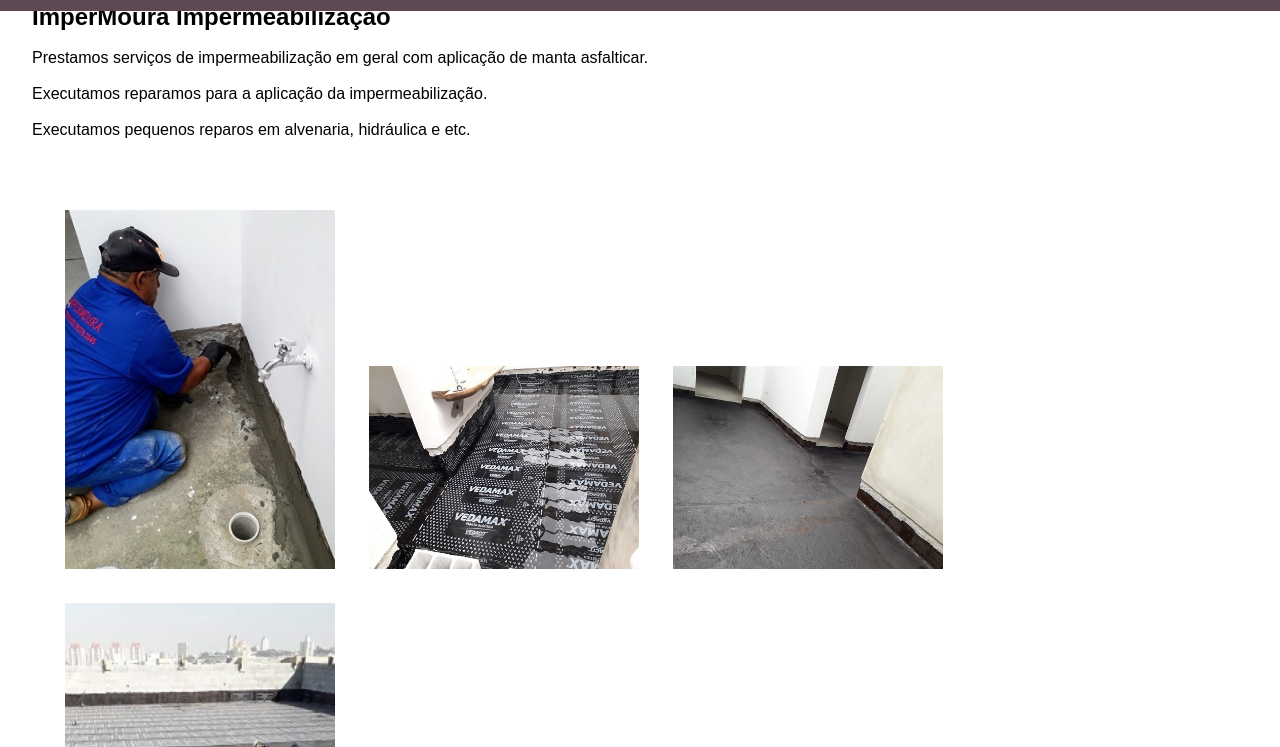
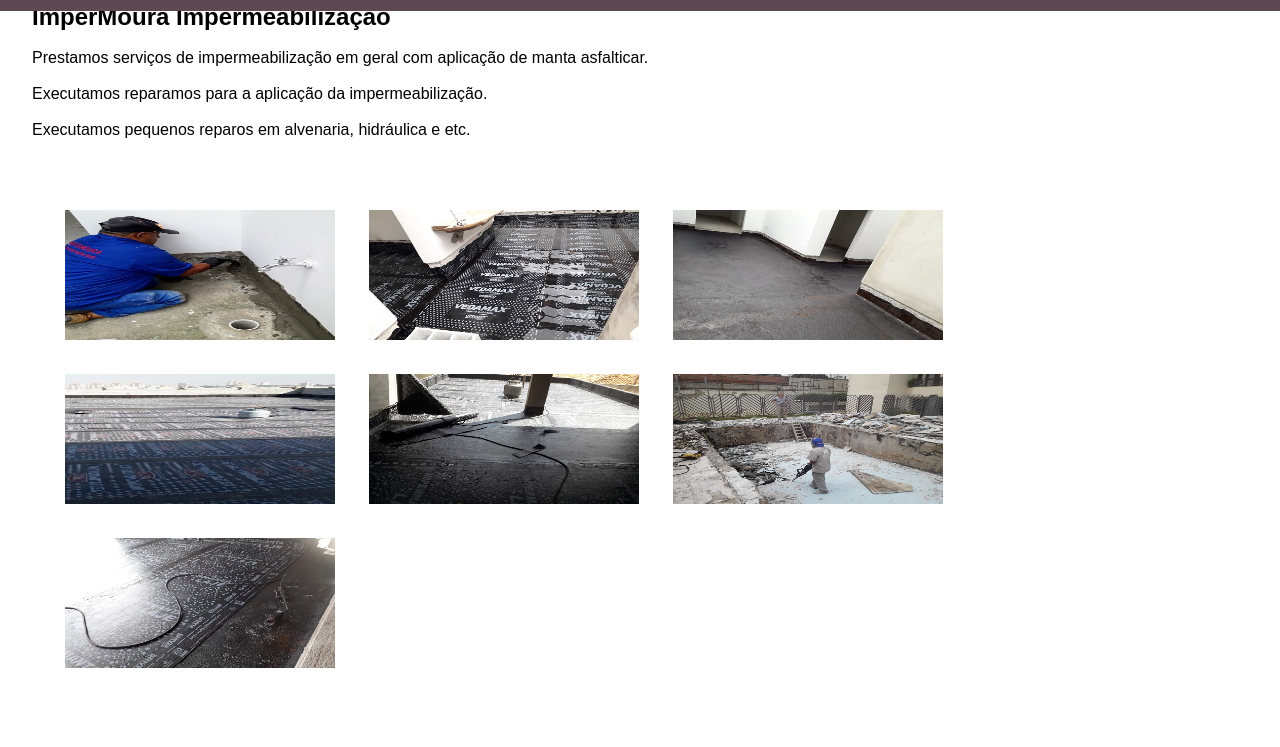
Before and after one commit to Rodrioitit/site, a plain HTML site: page servicos.html in a window 1280 px wide. Shown: the part 53-800 px from the top of the page. Drawn offline with Linux system fonts and the light colour scheme.

Commit message:
Update servicos.html

```diff
--- a/servicos.html
+++ b/servicos.html
@@ -48,13 +48,13 @@
     </br>
     </div>
     <div class="gallery">
-        <a href="images/image01.jpeg" data-lightbox="mygallery" data-title="Impermeabilização interna"><img src="images/image01pequena.jpeg"></a>
-        <a href="images/image02.jpeg" data-lightbox="mygallery" data-title="Impermeabilização interna"><img src="images/image02pequena.jpeg"></a>
-        <a href="images/image03.jpeg" data-lightbox="mygallery" data-title="Impermeabilização interna"><img src="images/image03pequena.jpeg"></a>
-        <a href="images/image04.jpeg" data-lightbox="mygallery" data-title="Impermeabilização de lage"><img src="images/image04pequena.jpeg"></a>
-        <a href="images/image05.jpeg" data-lightbox="mygallery" data-title="Impermeabilização de lage"><img src="images/image05pequena.jpeg"></a>
-        <a href="images/image06.jpeg" data-lightbox="mygallery" data-title="Impermeabilização de piscina"><img src="images/image06pequena.jpeg"></a>
-        <a href="images/image07.jpeg" data-lightbox="mygallery" data-title="Impermeabilização de piscina"><img src="images/image07pequena.jpeg"></a>
+        <a href="images/image01.jpeg" data-lightbox="mygallery" data-title="Impermeabilização interna"><img height="160x"src="images/image01pequena.jpeg"></a>
+        <a href="images/image02.jpeg" data-lightbox="mygallery" data-title="Impermeabilização interna"><img height="160px" src="images/image02pequena.jpeg"></a>
+        <a href="images/image03.jpeg" data-lightbox="mygallery" data-title="Impermeabilização interna"><img height="160px" src="images/image03pequena.jpeg"></a>
+        <a href="images/image04.jpeg" data-lightbox="mygallery" data-title="Impermeabilização de lage"><img height="160px" src="images/image04pequena.jpeg"></a>
+        <a href="images/image05.jpeg" data-lightbox="mygallery" data-title="Impermeabilização de lage"><img height="160px" src="images/image05pequena.jpeg"></a>
+        <a href="images/image06.jpeg" data-lightbox="mygallery" data-title="Impermeabilização de piscina"><img height="160px" src="images/image06pequena.jpeg"></a>
+        <a href="images/image07.jpeg" data-lightbox="mygallery" data-title="Impermeabilização de piscina"><img height="160px" src="images/image07pequena.jpeg"></a>
 
     </div>
 
```
